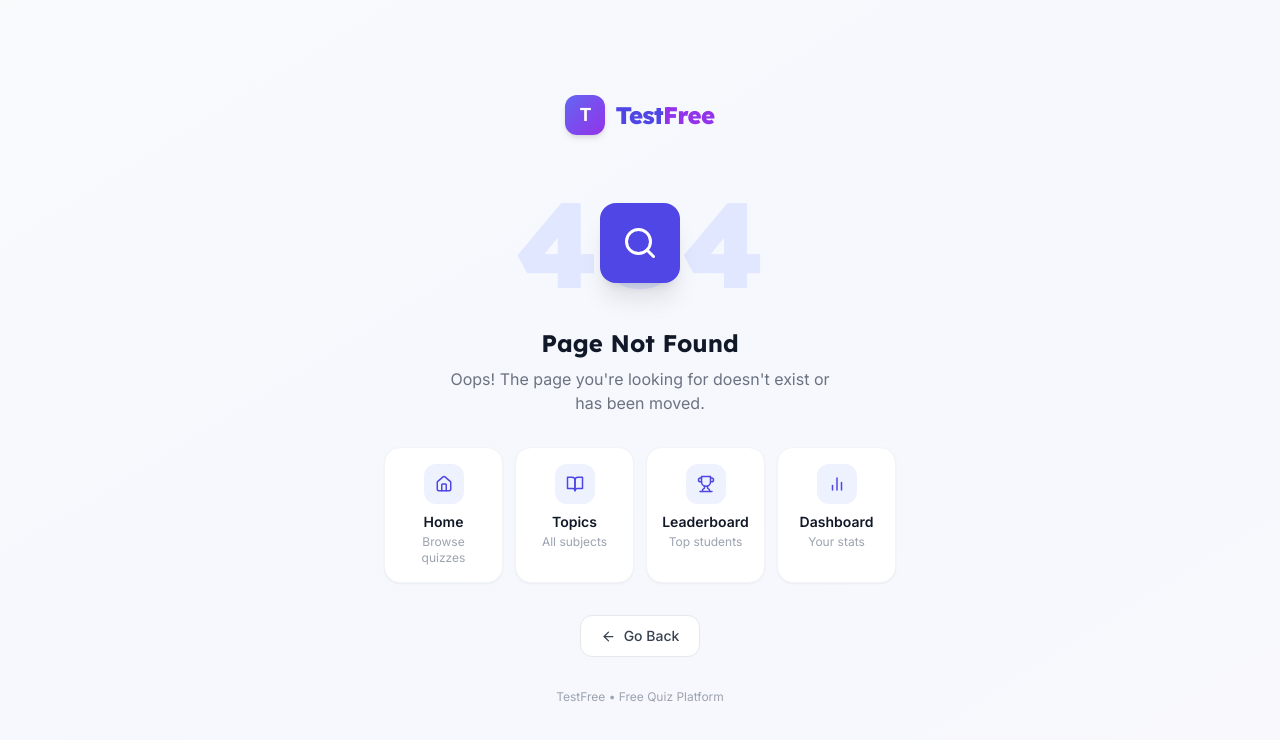
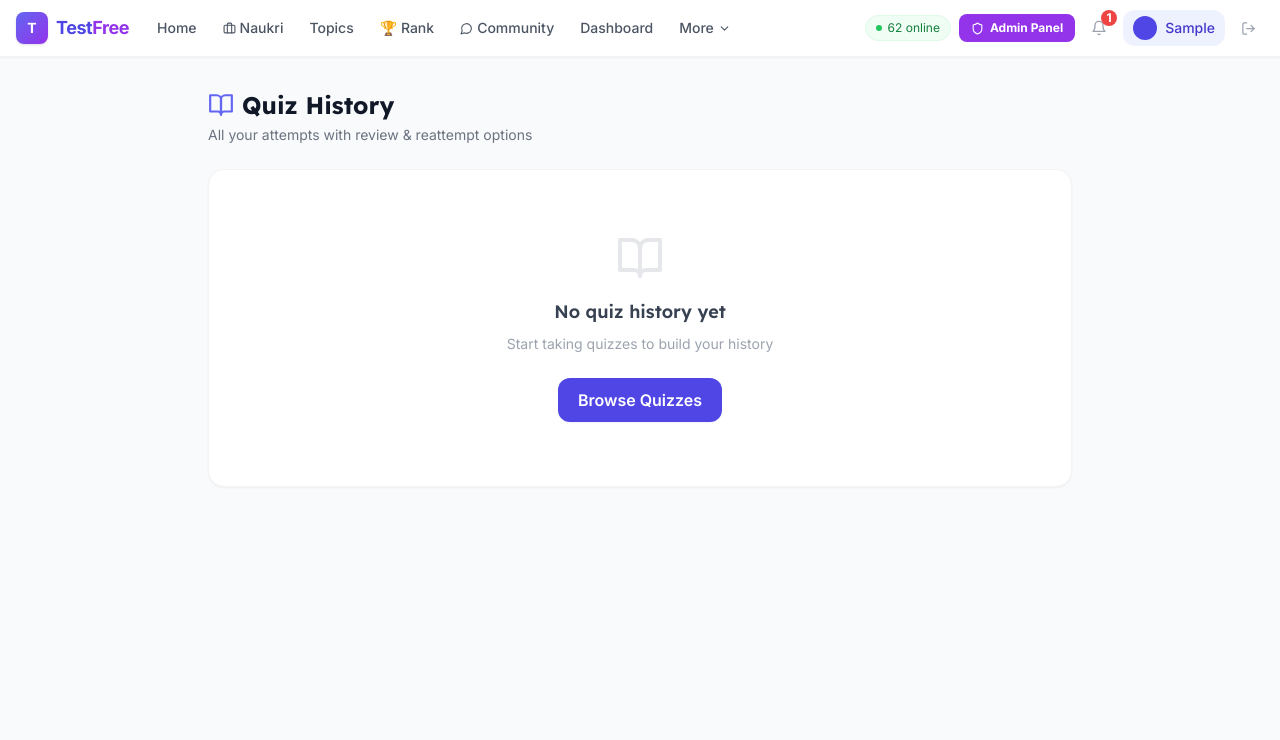
Before and after one commit to amitrathaur2015-bit/Test-Free-, a Next.js app: page /history in a window 1280 px wide. Before the commit this address had no page. Shown: the top 740 px of the page. Built offline with nearby package versions, Linux system fonts and the light colour scheme; sample sign-in values are in the browser's storage.

Commit message:
Add quiz history page with review functionality

```diff
--- /dev/null
+++ b/pages/history/index.js
@@ -0,0 +1,160 @@
+import { useState, useEffect } from 'react';
+import { useRouter } from 'next/router';
+import Link from 'next/link';
+import Navbar from '../../components/layout/Navbar';
+import { getSession, getQuizHistory, getQuizWithQuestions } from '../../lib/store';
+import { Clock, CheckCircle, XCircle, RotateCcw, Eye, BookOpen, ChevronDown, ChevronUp } from 'lucide-react';
+
+export default function History() {
+  const router = useRouter();
+  const [session, setSession] = useState(null);
+  const [history, setHistory] = useState([]);
+  const [expanded, setExpanded] = useState(null);
+  const [reviewData, setReviewData] = useState({});
+
+  useEffect(() => {
+    const s = getSession();
+    if (!s) { router.push('/auth/login'); return; }
+    setSession(s);
+    setHistory(getQuizHistory(s.id));
+  }, []);
+
+  const toggleReview = (result) => {
+    if (expanded === result.id) { setExpanded(null); return; }
+    setExpanded(result.id);
+    if (!reviewData[result.id]) {
+      const quiz = getQuizWithQuestions(result.quizId);
+      if (quiz) setReviewData(prev => ({ ...prev, [result.id]: quiz }));
+    }
+  };
+
+  const formatTime = (s) => `${Math.floor(s / 60)}m ${s % 60}s`;
+  const formatDate = (d) => new Date(d).toLocaleDateString('en-US', { month: 'short', day: 'numeric', year: 'numeric' });
+
+  const grade = (pct) => {
+    if (pct >= 90) return { label: 'Excellent', color: 'text-green-600', bg: 'bg-green-100' };
+    if (pct >= 70) return { label: 'Good', color: 'text-indigo-600', bg: 'bg-indigo-100' };
+    if (pct >= 50) return { label: 'Average', color: 'text-amber-600', bg: 'bg-amber-100' };
+    return { label: 'Needs Work', color: 'text-red-600', bg: 'bg-red-100' };
+  };
+
+  return (
+    <div className="min-h-screen bg-slate-50">
+      <Navbar />
+      <div className="max-w-4xl mx-auto px-4 py-8">
+        <div className="mb-6">
+          <h1 className="font-display font-bold text-2xl text-gray-900 flex items-center gap-2">
+            <BookOpen className="text-indigo-500" size={26} /> Quiz History
+          </h1>
+          <p className="text-gray-500 text-sm mt-1">All your attempts with review & reattempt options</p>
+        </div>
+
+        {history.length === 0 ? (
+          <div className="card text-center py-16">
+            <BookOpen size={48} className="mx-auto text-gray-200 mb-4" />
+            <h2 className="font-display font-semibold text-lg text-gray-700 mb-2">No quiz history yet</h2>
+            <p className="text-gray-400 text-sm mb-6">Start taking quizzes to build your history</p>
+            <Link href="/" className="btn-primary inline-flex">Browse Quizzes</Link>
+          </div>
+        ) : (
+          <div className="space-y-4">
+            {history.map((item) => {
+              const g = grade(item.percentage);
+              const isExpanded = expanded === item.id;
+              const quiz = reviewData[item.id];
+              return (
+                <div key={item.id} className="card p-0 overflow-hidden">
+                  {/* Result Header */}
+                  <div className="p-5">
+                    <div className="flex items-start gap-4">
+                      <div className="text-2xl shrink-0">{item.topic?.icon || '📝'}</div>
+                      <div className="flex-1 min-w-0">
+                        <div className="flex flex-col sm:flex-row sm:items-center justify-between gap-2">
+                          <div>
+                            <h3 className="font-semibold text-gray-900">{item.quiz?.title}</h3>
+                            <p className="text-xs text-gray-400 mt-0.5">{item.topic?.name} • {formatDate(item.date)}</p>
+                          </div>
+                          <div className="flex items-center gap-2 shrink-0">
+                            <span className={`text-xs font-semibold px-2.5 py-1 rounded-full ${g.bg} ${g.color}`}>{g.label}</span>
+                            <span className={`text-xl font-display font-bold ${g.color}`}>{item.percentage}%</span>
+                          </div>
+                        </div>
+
+                        <div className="mt-3 flex flex-wrap gap-3 text-xs text-gray-500">
+                          <span className="flex items-center gap-1"><CheckCircle size={12} className="text-green-500" /> {item.score}/{item.total} correct</span>
+                          <span className="flex items-center gap-1"><XCircle size={12} className="text-red-400" /> {item.total - item.score} wrong</span>
+                          <span className="flex items-center gap-1"><Clock size={12} /> {formatTime(item.timeTaken)}</span>
+                        </div>
+
+                        {/* Progress bar */}
+                        <div className="mt-3 bg-gray-100 rounded-full h-2">
+                          <div className={`h-2 rounded-full transition-all ${item.percentage >= 70 ? 'bg-green-500' : item.percentage >= 50 ? 'bg-amber-500' : 'bg-red-400'}`}
+                            style={{ width: `${item.percentage}%` }} />
+                        </div>
+                      </div>
+                    </div>
+
+                    {/* Action buttons */}
+                    <div className="flex gap-2 mt-4">
+                      <Link href={`/quiz/${item.quizId}`}
+                        className="flex items-center gap-1.5 px-3 py-1.5 rounded-lg bg-indigo-600 text-white text-xs font-semibold hover:bg-indigo-700 transition-colors">
+                        <RotateCcw size={13} /> Reattempt
+                      </Link>
+                      <button onClick={() => toggleReview(item)}
+                        className="flex items-center gap-1.5 px-3 py-1.5 rounded-lg border border-gray-200 text-gray-700 text-xs font-semibold hover:bg-gray-50 transition-colors">
+                        <Eye size={13} /> {isExpanded ? 'Hide' : 'Review Answers'}
+                        {isExpanded ? <ChevronUp size={12} /> : <ChevronDown size={12} />}
+                      </button>
+                    </div>
+                  </div>
+
+                  {/* Review Answers Drawer */}
+                  {isExpanded && (
+                    <div className="border-t border-gray-100 bg-gray-50 p-5">
+                      {!quiz ? (
+                        <p className="text-gray-400 text-sm text-center py-4">Loading questions...</p>
+                      ) : (
+                        <div className="space-y-4">
+                          <h4 className="font-semibold text-sm text-gray-700 mb-3">Answer Review</h4>
+                          {quiz.questions.map((q, qi) => {
+                            // For review we don't have per-question answers stored, show correct answers
+                            return (
+                              <div key={q.id} className="bg-white rounded-xl p-4 border border-gray-100">
+                                <p className="text-sm font-medium text-gray-900 mb-3">
+                                  <span className="text-gray-400 mr-2">Q{qi + 1}.</span>{q.question}
+                                </p>
+                                <div className="grid grid-cols-1 sm:grid-cols-2 gap-2">
+                                  {q.options.map((opt, oi) => (
+                                    <div key={oi}
+                                      className={`flex items-center gap-2 px-3 py-2 rounded-lg text-xs font-medium transition-colors
+                                        ${oi === q.correct ? 'bg-green-50 text-green-800 border border-green-200' : 'bg-gray-50 text-gray-600'}`}>
+                                      <span className={`w-5 h-5 rounded-full flex items-center justify-center text-xs font-bold shrink-0
+                                        ${oi === q.correct ? 'bg-green-500 text-white' : 'bg-gray-200 text-gray-500'}`}>
+                                        {['A', 'B', 'C', 'D'][oi]}
+                                      </span>
+                                      {opt}
+                                      {oi === q.correct && <CheckCircle size={12} className="text-green-500 ml-auto" />}
+                                    </div>
+                                  ))}
+                                </div>
+                                {q.explanation && (
+                                  <div className="mt-3 p-3 bg-indigo-50 rounded-lg border-l-4 border-indigo-400">
+                                    <p className="text-xs text-indigo-800"><span className="font-bold">Explanation:</span> {q.explanation}</p>
+                                  </div>
+                                )}
+                              </div>
+                            );
+                          })}
+                        </div>
+                      )}
+                    </div>
+                  )}
+                </div>
+              );
+            })}
+          </div>
+        )}
+      </div>
+    </div>
+  );
+}
```
